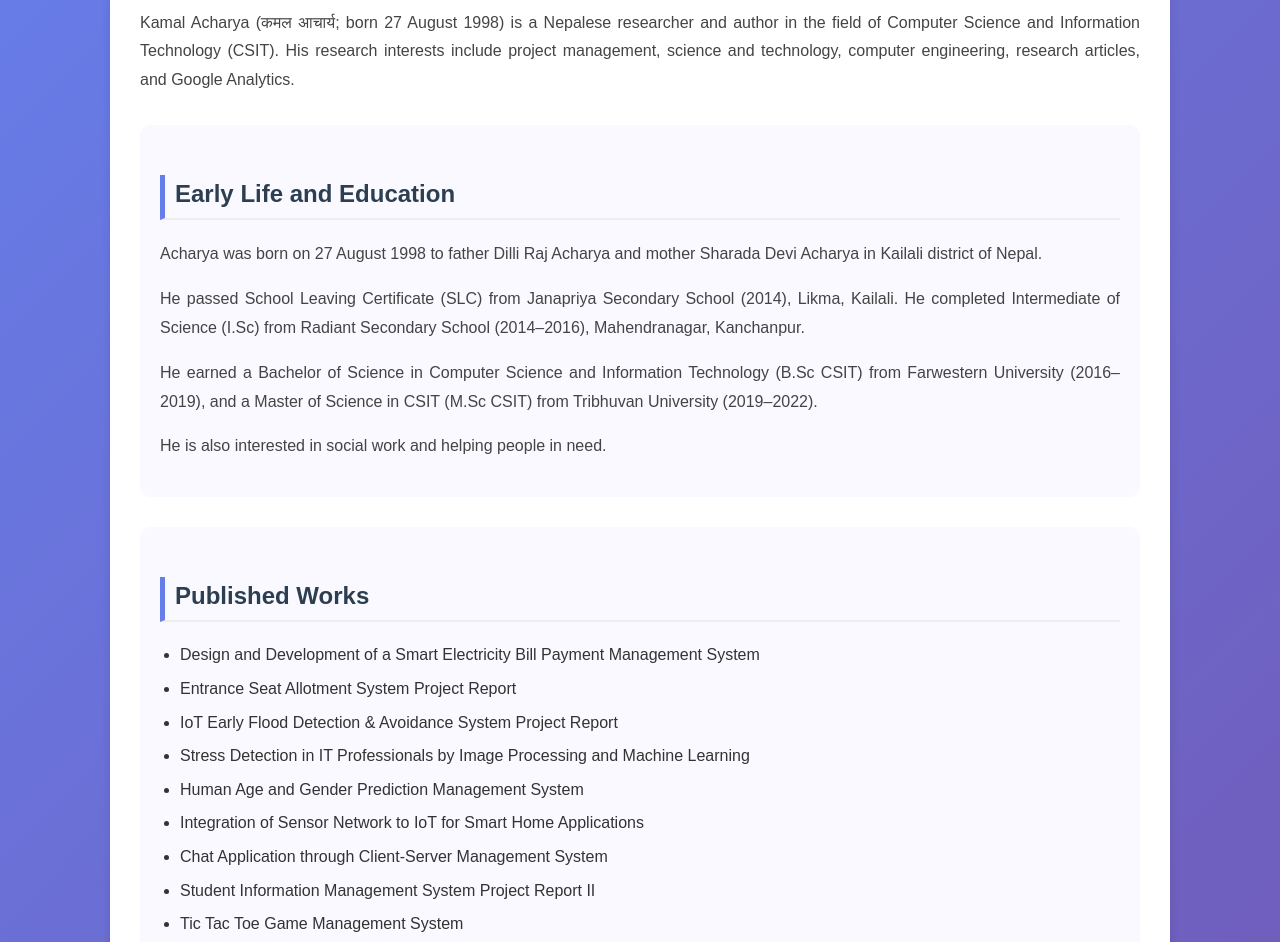
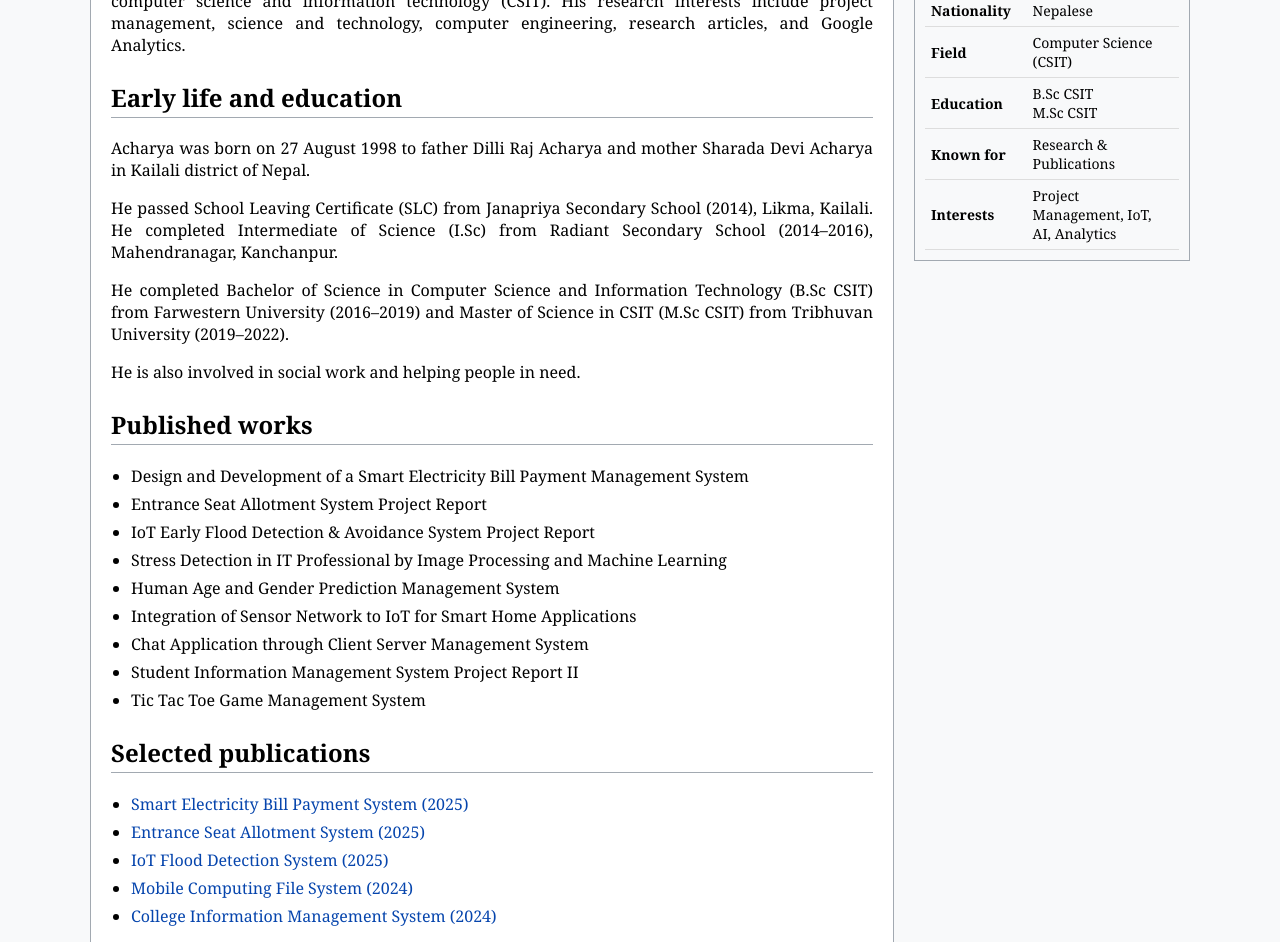
Before and after one commit to Kamal-Acharya-15/Kamal-Acharya, a plain HTML site: page index.html in a window 1280 px wide. Shown: the part 150-1092 px from the top of the page. Drawn offline with Linux system fonts and the light colour scheme.

Commit message:
Revise index.html for Kamal Acharya profile
Updated content and styles for Kamal Acharya's profile page.

```diff
--- a/index.html
+++ b/index.html
@@ -1,57 +1,80 @@
 <!DOCTYPE html>
 <html lang="en">
 <head>
-    <link rel="stylesheet" href="style.css">
 <meta charset="UTF-8">
 <meta name="viewport" content="width=device-width, initial-scale=1.0">
-    <title>Kamal Acharya</title>
+<title>Kamal Acharya - Wikipedia Style</title>
 
 <style>
 body {
-            font-family: Arial, sans-serif;
+    font-family: "Linux Libertine", Georgia, Times, serif;
+    background: #f8f9fa;
     margin: 0;
-            background-color: #f4f6f9;
-            line-height: 1.6;
+    padding: 0;
 }
 
+/* Layout */
 .container {
-            max-width: 1000px;
-            margin: 40px auto;
-            background: #fff;
-            padding: 30px;
-            border-radius: 10px;
-            box-shadow: 0 0 10px rgba(0,0,0,0.1);
+    max-width: 1100px;
+    margin: 20px auto;
+    display: flex;
+    gap: 20px;
 }
 
-        h1, h2 {
-            color: #2c3e50;
+/* Main content */
+.content {
+    flex: 3;
+    background: #ffffff;
+    padding: 20px;
+    border: 1px solid #a2a9b1;
 }
 
+/* Infobox */
+.infobox {
+    flex: 1;
+    background: #f8f9fa;
+    border: 1px solid #a2a9b1;
+    padding: 10px;
+    font-size: 14px;
+    height: fit-content;
+}
+
+.infobox h2 {
+    text-align: center;
+    font-size: 18px;
+    margin-bottom: 10px;
+}
+
+.infobox table {
+    width: 100%;
+    border-collapse: collapse;
+}
+
+.infobox td {
+    padding: 6px;
+    border-bottom: 1px solid #ddd;
+}
+
+.infobox td:first-child {
+    font-weight: bold;
+    width: 40%;
+}
+
+/* Headings */
 h1 {
-            text-align: center;
+    font-size: 28px;
+    border-bottom: 1px solid #a2a9b1;
 }
 
 h2 {
-            border-bottom: 2px solid #eee;
-            padding-bottom: 5px;
+    border-bottom: 1px solid #a2a9b1;
+    padding-bottom: 3px;
+    margin-top: 25px;
 }
 
-        p {
-            color: #444;
-            font-size: 16px;
-            text-align: justify;
-        }
-
-        ul {
-            padding-left: 20px;
-        }
-
-        li {
-            margin-bottom: 8px;
-        }
-
+/* Links */
 a {
-            color: #1a73e8;
+    color: #0645ad;
     text-decoration: none;
 }
 
@@ -59,107 +82,120 @@
     text-decoration: underline;
 }
 
-        .section {
-            margin-top: 30px;
+/* Lists */
+ul {
+    padding-left: 20px;
+}
+
+li {
+    margin-bottom: 6px;
+}
+
+/* Paragraph */
+p {
+    text-align: justify;
 }
 </style>
+
 </head>
 
 <body>
 
 <div class="container">
 
+    <!-- Main Content -->
+    <div class="content">
+
         <h1>Kamal Acharya (कमल आचार्य)</h1>
 
         <p>
-        Kamal Acharya (कमल आचार्य; born 27 August 1998) is a Nepalese researcher and author
-        in the field of Computer Science and Information Technology (CSIT).
-        His research interests include project management, science and technology,
-        computer engineering, research articles, and Google Analytics.
+            <b>Kamal Acharya</b> (कमल आचार्य; born 27 August 1998) is a Nepalese researcher and author
+            in the field of computer science and information technology (CSIT). His research interests include
+            project management, science and technology, computer engineering, research articles, and Google Analytics.
         </p>
 
-    <div class="section">
-        <h2>Early Life and Education</h2>
+        <h2>Early life and education</h2>
         <p>
-            Acharya was born on 27 August 1998 to father Dilli Raj Acharya and mother
-            Sharada Devi Acharya in Kailali district of Nepal.
+            Acharya was born on 27 August 1998 to father Dilli Raj Acharya and mother Sharada Devi Acharya
+            in Kailali district of Nepal.
         </p>
         <p>
             He passed School Leaving Certificate (SLC) from Janapriya Secondary School (2014), Likma, Kailali.
-            He completed Intermediate of Science (I.Sc) from Radiant Secondary School (2014–2016), Mahendranagar, Kanchanpur.
+            He completed Intermediate of Science (I.Sc) from Radiant Secondary School (2014–2016),
+            Mahendranagar, Kanchanpur.
         </p>
         <p>
-            He earned a Bachelor of Science in Computer Science and Information Technology (B.Sc CSIT)
-            from Farwestern University (2016–2019), and a Master of Science in CSIT (M.Sc CSIT)
+            He completed Bachelor of Science in Computer Science and Information Technology (B.Sc CSIT)
+            from Farwestern University (2016–2019) and Master of Science in CSIT (M.Sc CSIT)
             from Tribhuvan University (2019–2022).
         </p>
         <p>
-            He is also interested in social work and helping people in need.
+            He is also involved in social work and helping people in need.
         </p>
-    </div>
 
-    <div class="section">
-        <h2>Published Works</h2>
+        <h2>Published works</h2>
         <ul>
             <li>Design and Development of a Smart Electricity Bill Payment Management System</li>
             <li>Entrance Seat Allotment System Project Report</li>
             <li>IoT Early Flood Detection & Avoidance System Project Report</li>
-            <li>Stress Detection in IT Professionals by Image Processing and Machine Learning</li>
+            <li>Stress Detection in IT Professional by Image Processing and Machine Learning</li>
             <li>Human Age and Gender Prediction Management System</li>
             <li>Integration of Sensor Network to IoT for Smart Home Applications</li>
-            <li>Chat Application through Client-Server Management System</li>
+            <li>Chat Application through Client Server Management System</li>
             <li>Student Information Management System Project Report II</li>
             <li>Tic Tac Toe Game Management System</li>
         </ul>
+
+        <h2>Selected publications</h2>
+        <ul>
+            <li><a href="https://doi.org/10.22541/au.175580090.08261599/v1">Smart Electricity Bill Payment System (2025)</a></li>
+            <li><a href="https://doi.org/10.22541/au.175571726.69591005/v1">Entrance Seat Allotment System (2025)</a></li>
+            <li><a href="https://doi.org/10.22541/au.175527514.49440521/v1">IoT Flood Detection System (2025)</a></li>
+            <li><a href="https://doi.org/10.22541/au.173204071.10791493/v1">Mobile Computing File System (2024)</a></li>
+            <li><a href="http://dx.doi.org/10.2139/ssrn.4807114">College Information Management System (2024)</a></li>
+        </ul>
+
+        <h2>External links</h2>
+        <ul>
+            <li><a href="https://www.researchgate.net/profile/Kamal-Acharya-15">ResearchGate</a></li>
+            <li><a href="https://www.authorea.com/users/454994">Authorea</a></li>
+            <li><a href="https://scholar.google.com/citations?user=X7rLgIQAAAAJ">Google Scholar</a></li>
+            <li><a href="https://dblp.org/pid/398/7816">DBLP</a></li>
+            <li><a href="https://orcid.org/0000-0002-6869-6599">ORCID</a></li>
+            <li><a href="https://www.linkedin.com/in/acharyak182">LinkedIn</a></li>
+        </ul>
+
     </div>
 
-    <div class="section">
-        <h2>Selected Publications</h2>
-        <ul>
-            <li>Design and Development of a Smart Electricity Bill Payment Management System (2025)
-                <br>DOI: <a href="https://doi.org/10.22541/au.175580090.08261599/v1" target="_blank">View</a></li>
-
-            <li>Entrance Seat Allotment System Project Report (2025)
-                <br>DOI: <a href="https://doi.org/10.22541/au.175571726.69591005/v1" target="_blank">View</a></li>
-
-            <li>IoT Early Flood Detection & Avoidance System (2025)
-                <br>DOI: <a href="https://doi.org/10.22541/au.175527514.49440521/v1" target="_blank">View</a></li>
-
-            <li>A File System for Mobile Computing (2024)
-                <br>DOI: <a href="https://doi.org/10.22541/au.173204071.10791493/v1" target="_blank">View</a></li>
-
-            <li>College Information Management System (2024)
-                <br>DOI: <a href="http://dx.doi.org/10.2139/ssrn.4807114" target="_blank">View</a></li>
-
-            <li>Online Directory Management System Project (2025)
-                <br>DOI: <a href="http://dx.doi.org/10.2139/ssrn.5284995" target="_blank">View</a></li>
-
-            <li>E-Helping Housing Society Project Report (2025)
-                <br>DOI: <a href="http://dx.doi.org/10.2139/ssrn.5290052" target="_blank">View</a></li>
-        </ul>
-    </div>
-
-    <div class="section">
-        <h2>Publication Profiles</h2>
-        <ul>
-            <li><a href="https://www.researchgate.net/profile/Kamal-Acharya-15" target="_blank">ResearchGate</a></li>
-            <li><a href="https://www.authorea.com/users/454994" target="_blank">Authorea</a></li>
-            <li><a href="https://scholar.google.com/citations?user=X7rLgIQAAAAJ" target="_blank">Google Scholar</a></li>
-            <li><a href="https://dblp.org/pid/398/7816" target="_blank">DBLP</a></li>
-            <li><a href="https://sciprofiles.com/profile/2960373" target="_blank">SciProfiles</a></li>
-            <li><a href="https://www.semanticscholar.org/author/-/2274127543" target="_blank">Semantic Scholar</a></li>
-            <li><a href="https://orcid.org/0000-0002-6869-6599" target="_blank">ORCID</a></li>
-        </ul>
-    </div>
-
-    <div class="section">
-        <h2>Social Profiles</h2>
-        <ul>
-            <li><a href="https://www.facebook.com/acharyaka182" target="_blank">Facebook</a></li>
-            <li><a href="https://www.twitter.com/acharyak182" target="_blank">Twitter</a></li>
-            <li><a href="https://www.instagram.com/acharyak182" target="_blank">Instagram</a></li>
-            <li><a href="https://www.linkedin.com/in/acharyak182" target="_blank">LinkedIn</a></li>
-        </ul>
+    <!-- Info Box -->
+    <div class="infobox">
+        <h2>Kamal Acharya</h2>
+        <table>
+            <tr>
+                <td>Born</td>
+                <td>27 August 1998<br>Nepal</td>
+            </tr>
+            <tr>
+                <td>Nationality</td>
+                <td>Nepalese</td>
+            </tr>
+            <tr>
+                <td>Field</td>
+                <td>Computer Science (CSIT)</td>
+            </tr>
+            <tr>
+                <td>Education</td>
+                <td>B.Sc CSIT<br>M.Sc CSIT</td>
+            </tr>
+            <tr>
+                <td>Known for</td>
+                <td>Research & Publications</td>
+            </tr>
+            <tr>
+                <td>Interests</td>
+                <td>Project Management, IoT, AI, Analytics</td>
+            </tr>
+        </table>
     </div>
 
 </div>
```
Lines whose indentation alone changed are shown as unchanged.
